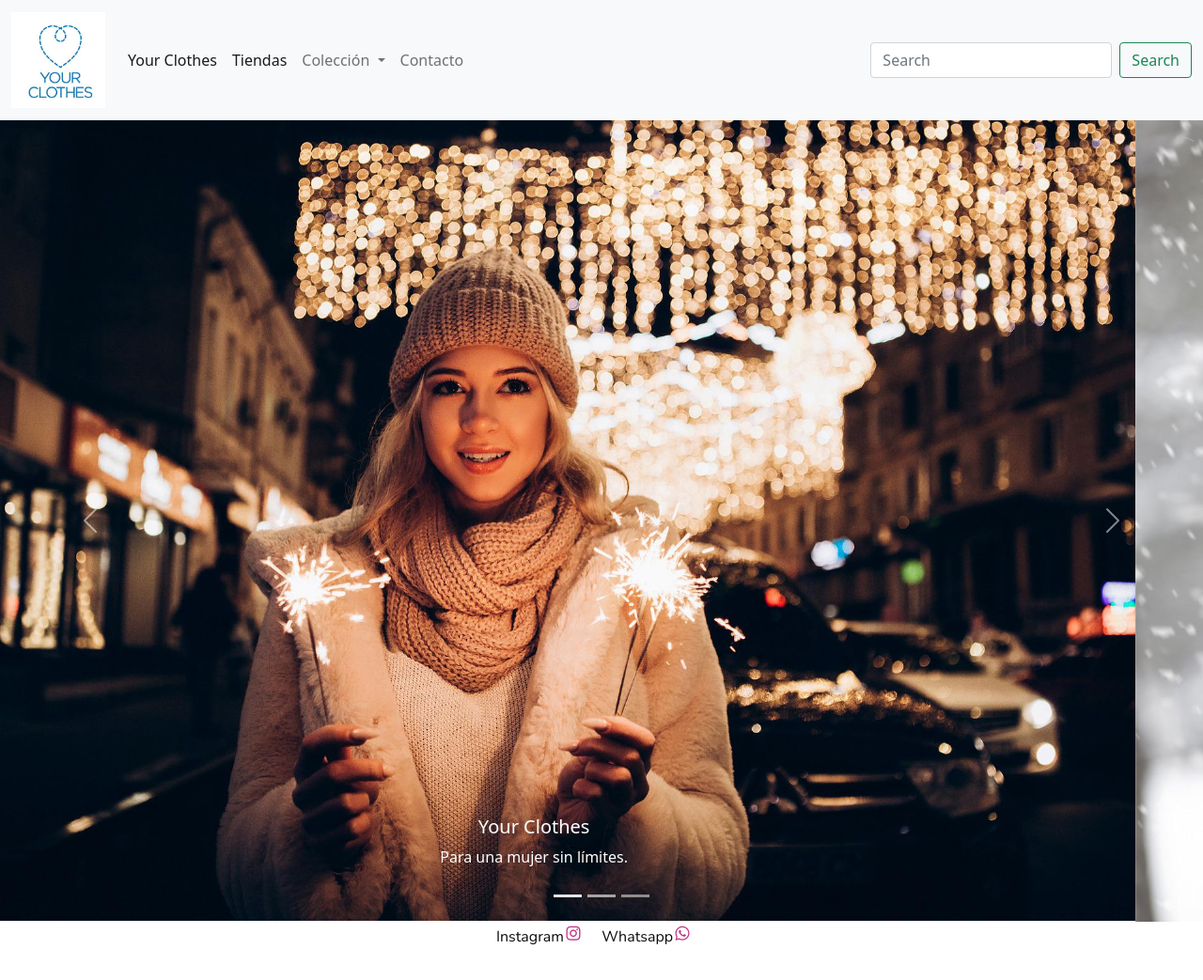
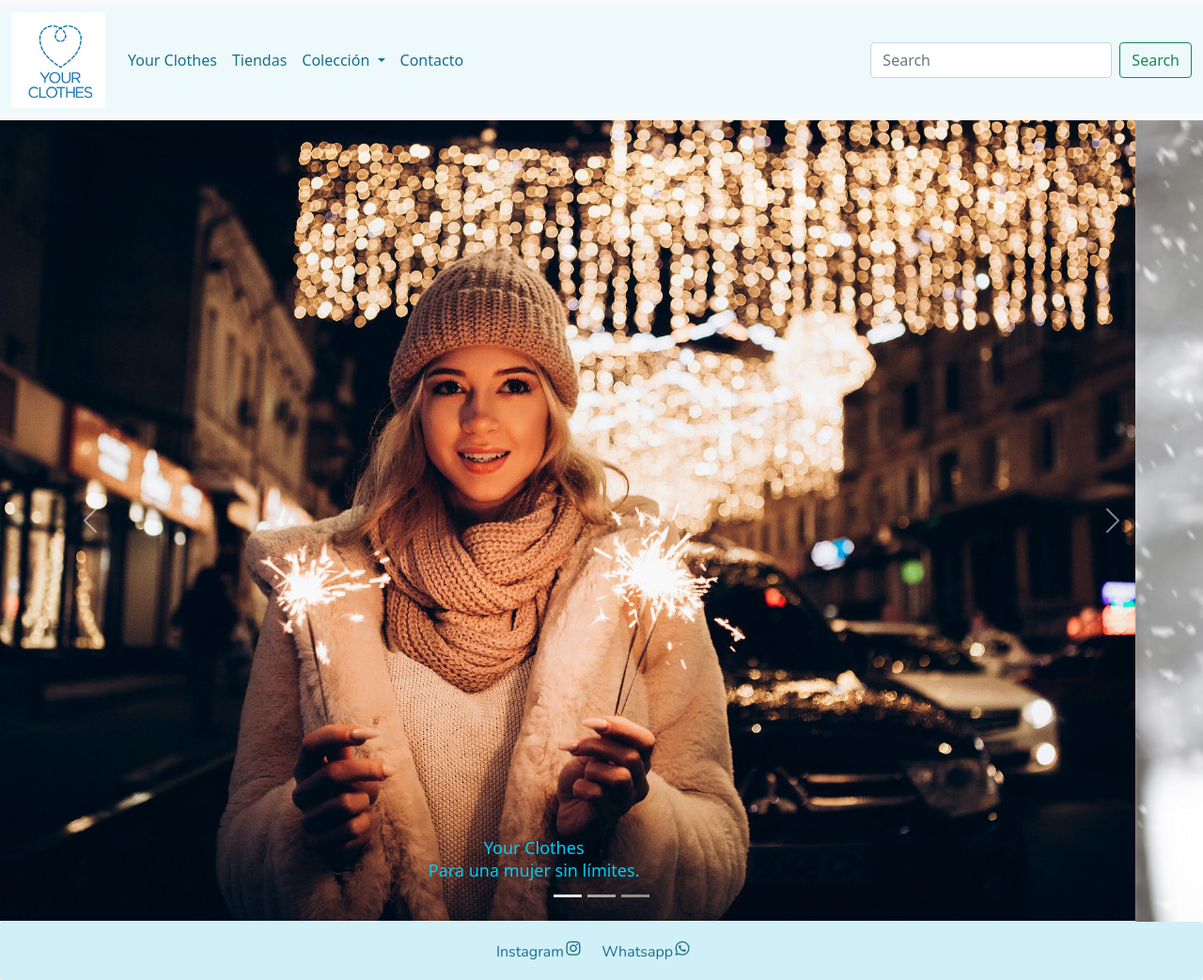
Before and after one commit to EmiVarni/Yourclothes, a plain HTML site: page index.html in a window 1280 px wide. Shown: the whole page at 94% size. Before the commit the page ends 1014 px from the top, so only its background shows below. Drawn offline with nearby package versions, Linux system fonts and the light colour scheme; a web font is replaced by a local one.

Commit message:
Creando Index: agregado de carousel, background color y fuentes

```diff
--- a/CSS/styles.css
+++ b/CSS/styles.css
@@ -1,5 +1,29 @@
-/* Mobile */
+/* Mobile Index */
 
+body{
+    background-color: #EEF9FC;
+}
+
+.container-fluid{
+    background-color: #EEF9FC;
+}
+
+.navbar-light .navbar-nav .nav-link.active {
+    color: #18728B;
+}
+
+.navbar-light .navbar-nav .nav-link {
+    color: #18728B;
+
+}
+
+.dropdown-item{
+    color: #18728B;
+}
+
+.dropdown-menu{
+    background-color: #EEF9FC;
+}
 .imgHome{
     width: 75%;
     display: block;
@@ -7,12 +31,36 @@
     margin-right: auto;
 }
 
-footer{
+.card-body{
     font-family:"Nunito";
     text-align: center;
-    color: rgb(10, 10, 10);
+    color: #18728B;
+    background-clip: border-box;
+    border-radius: 0.25rem;
+    position: relative;
+    background-color: #d1eff7;
+    margin-top: 18%;
 }
 
 .bx{
-    color: #C13584;
+    color: #18728B;
 }
+
+.carouselText{
+    font-size: xx-small;
+    color: #00CCF5;
+    margin: 0px;
+    padding: 0px;
+}
+
+/* Desktop */
+
+@media screen and (min-width:768px) {
+    .carouselText{
+        font-size: large;
+    }
+
+    .card-body {
+        margin-top: 0%;
+    }
+}
--- a/index.html
+++ b/index.html
@@ -70,23 +70,23 @@
             <div class="carousel-inner">
                 <div class="carousel-item active">
                 <img src="./IMG/woman-g4435d6223_1920.jpg" class="imgHome d-block w-100"  alt="...">
-                <div class="carousel-caption d-none d-md-block">
-                    <h5>Your Clothes</h5>
-                    <p>Para una mujer sin límites.</p>
+                <div class="carousel-caption d-md-block">
+                    <h5 class="carouselText">Your Clothes</h5>
+                    <p class="carouselText">Para una mujer sin límites.</p>
                 </div>
             </div>
                 <div class="carousel-item">
                 <img src="./IMG/woman-g3d8031e99_1920.jpg" class="imgHome d-block w-100"  alt="...">
-                <div class="carousel-caption d-none d-md-block">
-                    <h5>Your Clothes</h5>
-                    <p>Te acompaña en todos tus momentos.</p>
+                <div class="carousel-caption d-md-block">
+                    <h5 class="carouselText">Your Clothes</h5>
+                    <p class="carouselText">Te acompaña en todos tus momentos.</p>
                 </div>
             </div>
                 <div class="carousel-item">
                 <img src="./IMG/portrait-g389686f0b_1920.jpg" class="imgHome d-block w-100" alt="...">
-                <div class="carousel-caption d-none d-md-block">
-                    <h5>Your Clothes</h5>
-                    <p>Vos sos la que défine como sos.</p>
+                <div class="carousel-caption d-md-block">
+                    <h5 class="carouselText">Your Clothes</h5>
+                    <p class="carouselText">Vos sos la que défine como sos.</p>
                 </div>
             </div>
             </div>
@@ -100,10 +100,11 @@
             </button>
         </div>
     </div>
-    <footer>
+    <footer class="card-body">
         <span>Instagram</span><a href="https://www.instagram.com/la_patisserie_oficial/" class="navbar-brand" target="blank"><i class='bx bxl-instagram'></i></a>
         <span>Whatsapp</span><a href="https://wa.me/+5491199999999" class="navbar-brand" target="blank"><i class='bx bxl-whatsapp' ></i></a>
     </footer>
+
     <script src="https://cdn.jsdelivr.net/npm/bootstrap@5.0.2/dist/js/bootstrap.bundle.min.js"
     integrity="sha384-MrcW6ZMFYlzcLA8Nl+NtUVF0sA7MsXsP1UyJoMp4YLEuNSfAP+JcXn/tWtIaxVXM" crossorigin="anonymous"></script>
 </body>
```
